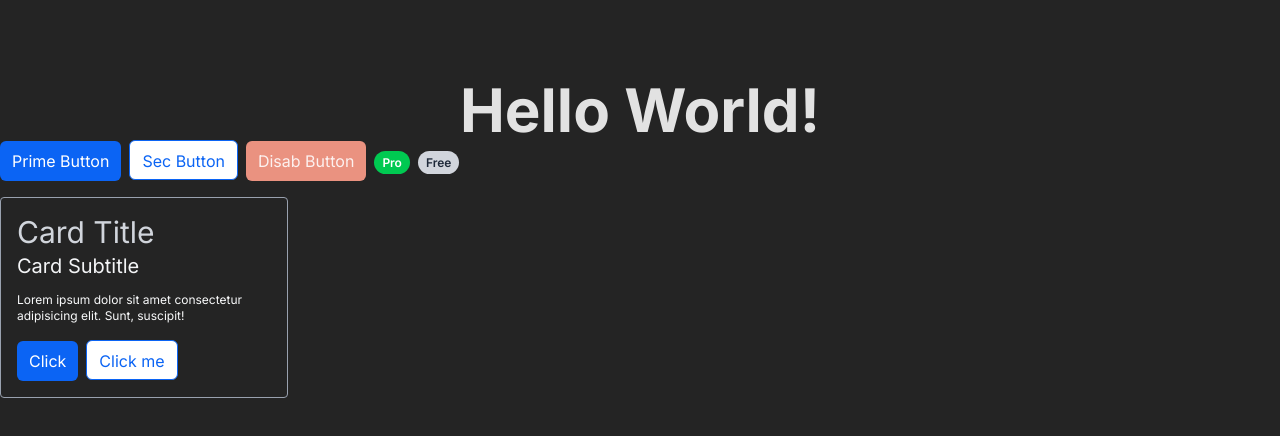
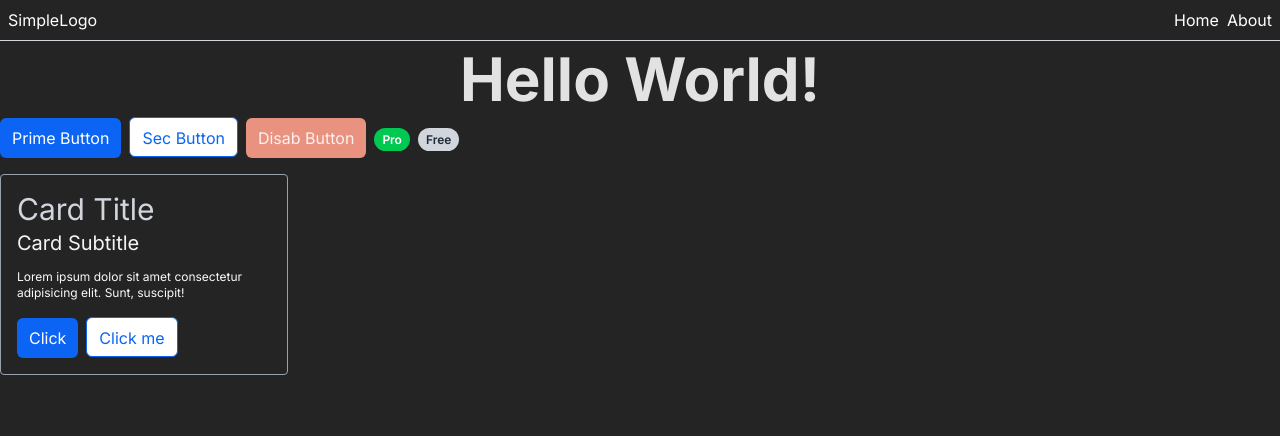
Before and after one commit to MarvinNox/react-ts-tw, a React (Vite) app: page / in a window 1280 px wide. Shown: the top 436 px of the page. Built offline with nearby package versions, Linux system fonts and the light colour scheme.

Commit message:
add header

```diff
--- a/src/App.tsx
+++ b/src/App.tsx
@@ -4,8 +4,29 @@ import ButtonSecondary from "./components/ui/ButtonSecondary/ButtonSecondary";
 
 function App() {
   return (
+    <>
+      <header className="border-b border-b-gray-300 text-white">
+        <div className="container mx-auto flex justify-between p-2">
+          <a
+            href="/"
+            className="text-[var(--context-text-overlay-white-primary-text-overlay-w-primary)]"
+          >
+            SimpleLogo
+          </a>
+          <nav>
+            <ul className="flex gap-2 text-[var(--context-text-overlay-white-primary-text-overlay-w-primary)]">
+              <li>
+                <a href="/">Home</a>
+              </li>
+              <li>
+                <a href="/about">About</a>
+              </li>
+            </ul>
+          </nav>
+        </div>
+      </header>
       <div className="container mx-auto relative">
-      <h1 className="text-6xl font-bold text-center mt-20">Hello World!</h1>
+        <h1 className="text-6xl font-bold text-center my-2">Hello World!</h1>
         <ButtonPrime>Prime Button</ButtonPrime>
         <ButtonSecondary>Sec Button</ButtonSecondary>
         <ButtonDisabled>Disab Button</ButtonDisabled>
@@ -28,6 +49,7 @@ function App() {
           <ButtonSecondary>Click me</ButtonSecondary>
         </div>
       </div>
+    </>
   );
 }
 
--- a/src/index.css
+++ b/src/index.css
@@ -2452,13 +2452,10 @@
 }
 
 a {
-  font-weight: 500;
-  color: #646cff;
   text-decoration: none;
-}
-a:hover {
-  color: #535bf2;
-  text-decoration: none;
+  &:hover {
+    text-decoration: none;
+  }
 }
 
 body {
```
Lines whose indentation alone changed are shown as unchanged.
